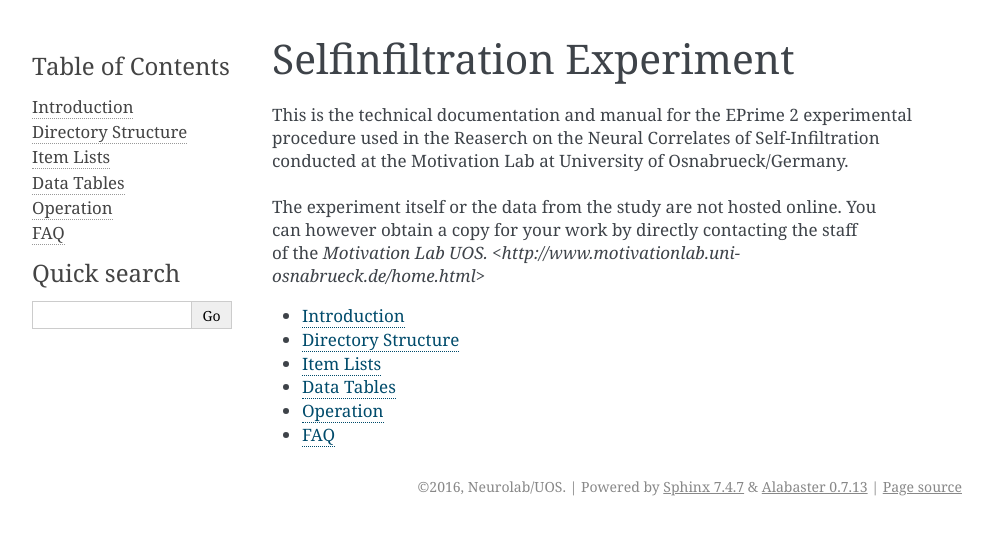
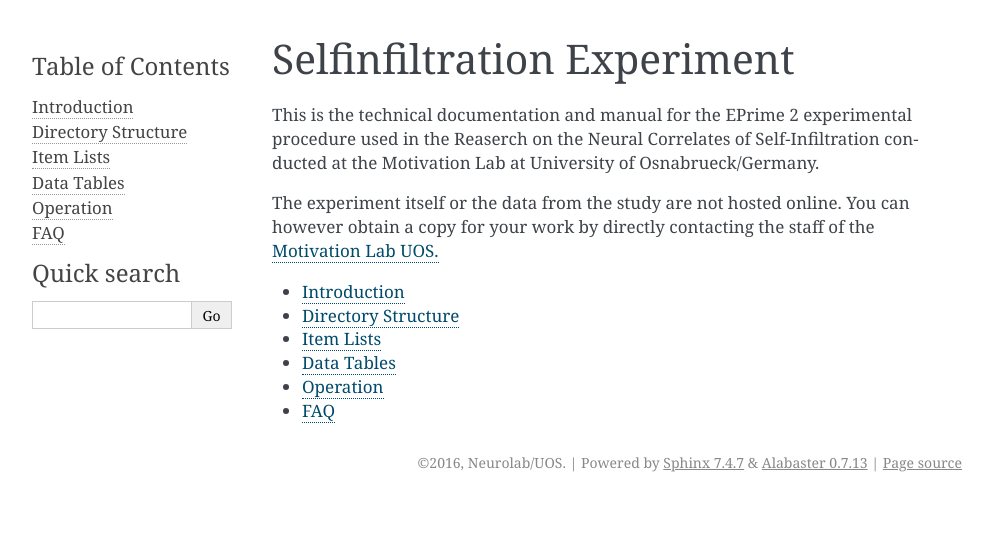
Before and after one commit to bwulff/selfinfiltration-experiment-doc, a Sphinx documentation site: the page built from docs/source/index.rst, in a window 1280 px wide. Shown: the top 535 px of the page, without its empty margins (148-1141 px from the left). Built offline with Sphinx 7.4.7, drawn with Linux system fonts in a browser that asks for light colours; pages that are not in the unit, such as notebooks, are missing from menus.

Commit message:
fixed link

```diff
--- a/docs/source/index.rst
+++ b/docs/source/index.rst
@@ -2,13 +2,13 @@
 Selfinfiltration Experiment
 ===========================
 
-| This is the technical documentation and manual for the EPrime 2 experimental
-| procedure used in the Reaserch on the Neural Correlates of Self-Infiltration
-| conducted at the Motivation Lab at University of Osnabrueck/Germany.
-|
-| The experiment itself or the data from the study are not hosted online. You
-| can however obtain a copy for your work by directly contacting the staff
-| of the `Motivation Lab UOS. <http://www.motivationlab.uni-osnabrueck.de/home.html>`
+This is the technical documentation and manual for the EPrime 2 experimental
+procedure used in the Reaserch on the Neural Correlates of Self-Infiltration
+conducted at the Motivation Lab at University of Osnabrueck/Germany.
+
+The experiment itself or the data from the study are not hosted online. You can
+however obtain a copy for your work by directly contacting the staff of the
+`Motivation Lab UOS. <http://www.motivationlab.uni-osnabrueck.de/home.html>`_
 
 
 .. toctree::
```
